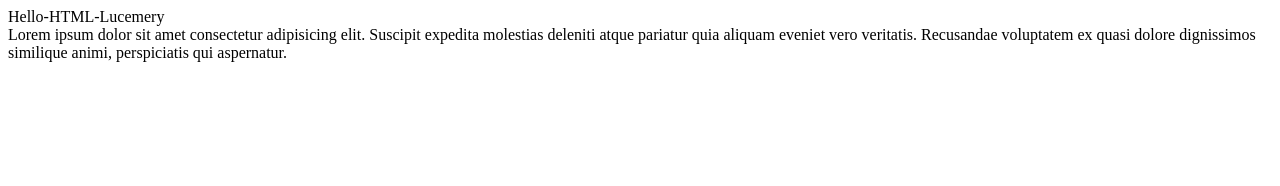
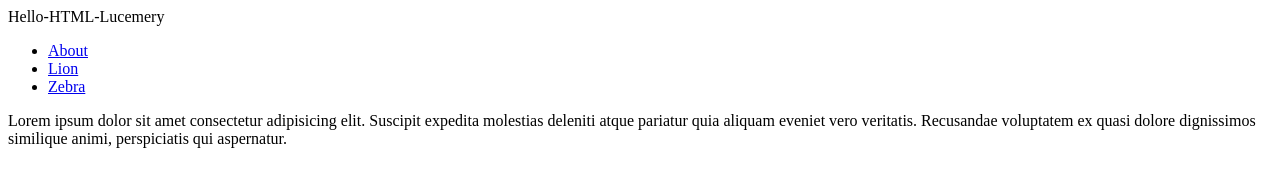
Before and after one commit to uprighted-learners/unit-1-hello-html-lucemery, a plain HTML site: page index.html in a window 1280 px wide. Drawn offline with Linux system fonts and the light colour scheme.

Commit message:
Update index.html

```diff
--- a/index.html
+++ b/index.html
@@ -6,17 +6,18 @@
     <title>Document</title>
 </head>
 <body>
-    <title>Home</title>
     <header>Hello-HTML-Lucemery</header>
     <nav>
-    <a href="/about.html"><title>About</title></a>
-    <a href="/lion.html"><title>Lion</title></a>
-    <a href="/zebra.html"><title>Zebra</title></a>
+    <ul>
+    <li><a href="/about.html">About</a></li>
+    <li><a href="/lion.html">Lion</a></li>
+    <li><a href="/zebra.html">Zebra</a></li>
+    </ul>
     </nav>
     <main>
     Lorem ipsum dolor sit amet consectetur adipisicing elit. Suscipit expedita molestias deleniti atque pariatur quia aliquam eveniet vero veritatis. Recusandae voluptatem ex quasi dolore dignissimos similique animi, perspiciatis qui aspernatur.
-    <img>
-    <img>
+    <img src="">
+    <img src="">
     </main>
 </body>
 </html>
```
